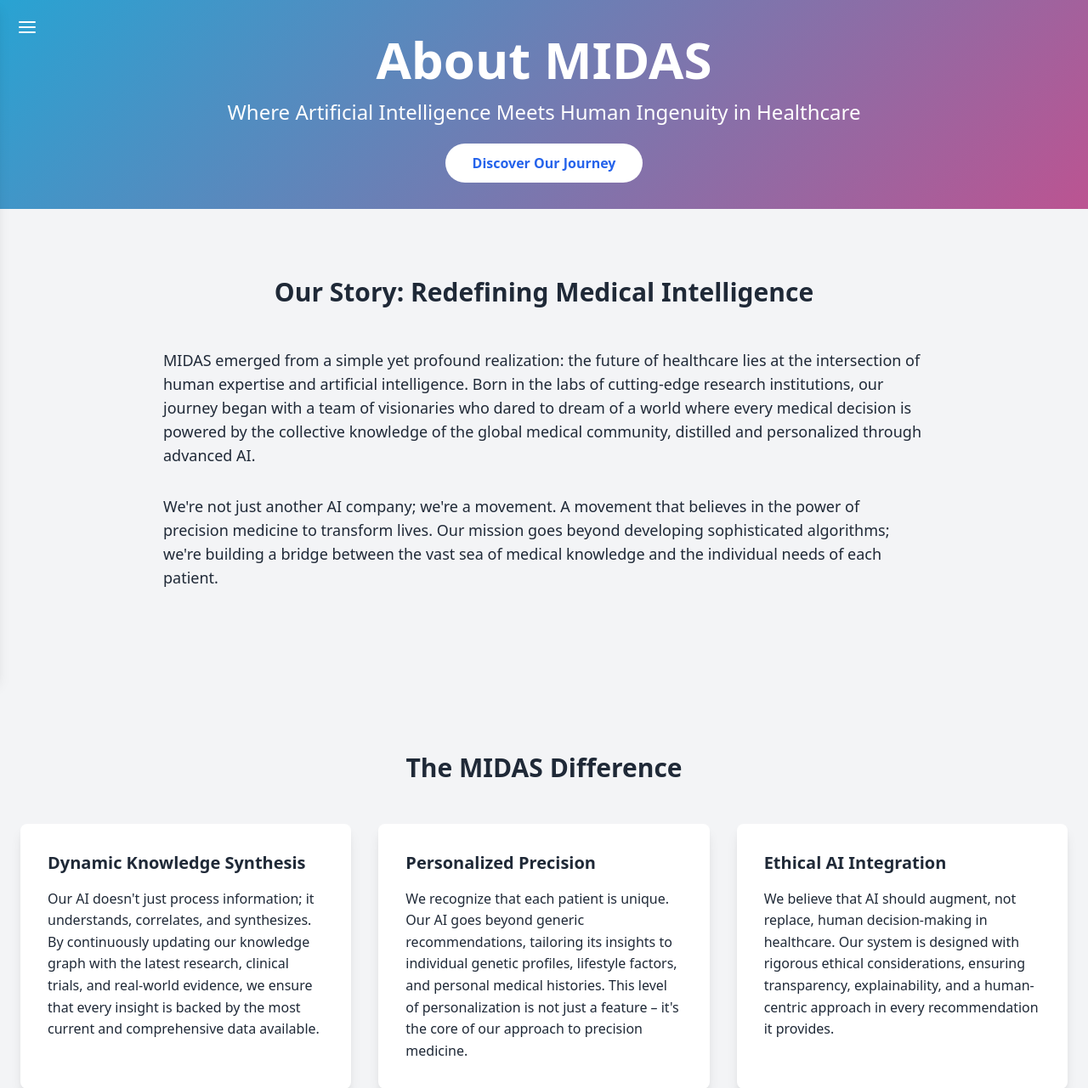
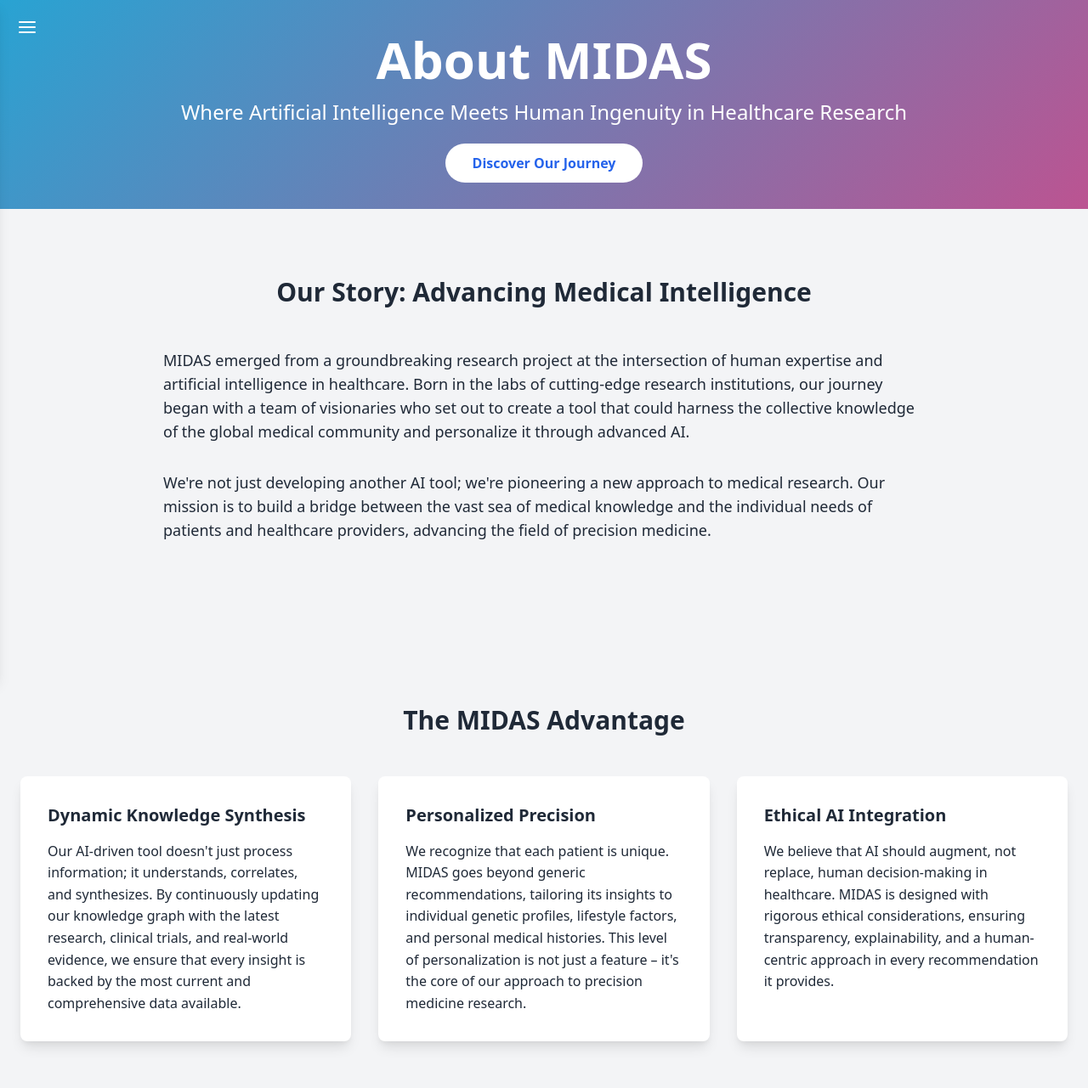
Before and after one commit to chemplusx/BioMed-KAI, a Python web app: template webapp/static/templates/about.html in a window 1280 px wide. Shown: the top 1281 px of the page at 85% size. Run offline with Jinja, Linux system fonts and the light colour scheme; the template is opened without the code that fills it, so the values that code supplies are empty.

Commit message:
Fix names and other stuff

```diff
--- a/compute-be/model/chat.py
+++ b/compute-be/model/chat.py
@@ -9,7 +9,7 @@ from pathlib import Path
 
 import logging
 
-logger = logging.getLogger('MEDAL-AI')
+logger = logging.getLogger('MIDAS')
 
 # from nltk_utils import bag_of_words, tokenize
 
@@ -47,7 +47,7 @@ def unload_model():
     model = None
     tokenizer = None
 
-bot_name = "MEDAL-AI"
+bot_name = "MIDAS"
 
 def get_response(sentence, callback):
     global model, tokenizer, rag_pipeline
--- a/compute-be/model/llama_if.py
+++ b/compute-be/model/llama_if.py
@@ -222,7 +222,7 @@ class LlamaCppModel:
             - Put the entire function call reply on one line
             - Always add your sources when using search results to answer the user query
 
-            You are Medal-AI, A medical chat assistant, who answers user queries like a professional Medical Expert.
+            You are MIDAS, A medical chat assistant, who answers user queries like a professional Medical Expert.
             Whenever and only when in need of more context use the fetch_context function with the required parameters.
             If its a known question without need of specific information, no need to use the function.
             When using the context, no need to apologize for not knowing the answer, just answer the query.
--- a/webapp/static/templates/about.html
+++ b/webapp/static/templates/about.html
@@ -30,14 +30,14 @@
     <div class="sidebar fixed top-0 left-0 h-full w-64 text-white shadow-lg z-50 transform transition-transform duration-300 ease-in-out"
         :class="{ 'translate-x-0': sidebarOpen, '-translate-x-full': !sidebarOpen }">
         <div class="p-6">
-            <img src="static/medal-logo.png" alt="MIDAS Logo" class="h-30 mb-8 filter invert">
+            <img src="static/midas-logo.png" alt="MIDAS Logo" class="h-30 mb-8 filter invert">
             <nav>
                 <ul class="space-y-4">
                     <li><a href="home"
                             class="text-gray-300 px-5 block py-2 hover:bg-blue-600 rounded transition duration-300">Home</a>
                     </li>
-                    <li><a href="medal-ai"
-                            class="text-gray-300 px-5 block py-2 hover:bg-blue-600 rounded transition duration-300">Medal-AI</a>
+                    <li><a href="midas"
+                            class="text-gray-300 px-5 block py-2 hover:bg-blue-600 rounded transition duration-300">MIDAS</a>
                     </li>
                     <li><a href="source"
                             class="text-gray-300 px-5 block py-2 hover:bg-blue-600 rounded transition duration-300">Knowledge Graph</a></li>
@@ -64,7 +64,7 @@
             </div>
             <div class="container mx-auto px-6 text-center">
                 <h1 class="text-5xl md:text-6xl font-bold mb-4">About MIDAS</h1>
-                <p class="text-2xl mb-8">Where Artificial Intelligence Meets Human Ingenuity in Healthcare</p>
+                <p class="text-2xl mb-8">Where Artificial Intelligence Meets Human Ingenuity in Healthcare Research</p>
                 <a href="#our-story" class="bg-white text-blue-600 font-bold py-3 px-8 rounded-full hover:bg-blue-100 transition duration-300">Discover Our Journey</a>
             </div>
         </section>
@@ -72,12 +72,12 @@
         <section id="our-story" class="py-20">
             <div class="container mx-auto px-6">
                 <div class="max-w-4xl mx-auto">
-                    <h2 class="text-3xl font-bold text-center mb-12">Our Story: Redefining Medical Intelligence</h2>
+                    <h2 class="text-3xl font-bold text-center mb-12">Our Story: Advancing Medical Intelligence</h2>
                     <p class="text-lg mb-8">
-                        MIDAS emerged from a simple yet profound realization: the future of healthcare lies at the intersection of human expertise and artificial intelligence. Born in the labs of cutting-edge research institutions, our journey began with a team of visionaries who dared to dream of a world where every medical decision is powered by the collective knowledge of the global medical community, distilled and personalized through advanced AI.
+                        MIDAS emerged from a groundbreaking research project at the intersection of human expertise and artificial intelligence in healthcare. Born in the labs of cutting-edge research institutions, our journey began with a team of visionaries who set out to create a tool that could harness the collective knowledge of the global medical community and personalize it through advanced AI.
                     </p>
                     <p class="text-lg mb-8">
-                        We're not just another AI company; we're a movement. A movement that believes in the power of precision medicine to transform lives. Our mission goes beyond developing sophisticated algorithms; we're building a bridge between the vast sea of medical knowledge and the individual needs of each patient.
+                        We're not just developing another AI tool; we're pioneering a new approach to medical research. Our mission is to build a bridge between the vast sea of medical knowledge and the individual needs of patients and healthcare providers, advancing the field of precision medicine.
                     </p>
                 </div>
             </div>
@@ -85,19 +85,19 @@
 
         <section class="py-20 bg-gray-100">
             <div class="container mx-auto px-6">
-                <h2 class="text-3xl font-bold text-center mb-12">The MIDAS Difference</h2>
+                <h2 class="text-3xl font-bold text-center mb-12">The MIDAS Advantage</h2>
                 <div class="grid grid-cols-1 md:grid-cols-3 gap-8">
                     <div class="feature-card bg-white p-8 rounded-lg shadow-lg">
                         <h3 class="text-xl font-bold mb-4">Dynamic Knowledge Synthesis</h3>
-                        <p>Our AI doesn't just process information; it understands, correlates, and synthesizes. By continuously updating our knowledge graph with the latest research, clinical trials, and real-world evidence, we ensure that every insight is backed by the most current and comprehensive data available.</p>
+                        <p>Our AI-driven tool doesn't just process information; it understands, correlates, and synthesizes. By continuously updating our knowledge graph with the latest research, clinical trials, and real-world evidence, we ensure that every insight is backed by the most current and comprehensive data available.</p>
                     </div>
                     <div class="feature-card bg-white p-8 rounded-lg shadow-lg">
                         <h3 class="text-xl font-bold mb-4">Personalized Precision</h3>
-                        <p>We recognize that each patient is unique. Our AI goes beyond generic recommendations, tailoring its insights to individual genetic profiles, lifestyle factors, and personal medical histories. This level of personalization is not just a feature – it's the core of our approach to precision medicine.</p>
+                        <p>We recognize that each patient is unique. MIDAS goes beyond generic recommendations, tailoring its insights to individual genetic profiles, lifestyle factors, and personal medical histories. This level of personalization is not just a feature – it's the core of our approach to precision medicine research.</p>
                     </div>
                     <div class="feature-card bg-white p-8 rounded-lg shadow-lg">
                         <h3 class="text-xl font-bold mb-4">Ethical AI Integration</h3>
-                        <p>We believe that AI should augment, not replace, human decision-making in healthcare. Our system is designed with rigorous ethical considerations, ensuring transparency, explainability, and a human-centric approach in every recommendation it provides.</p>
+                        <p>We believe that AI should augment, not replace, human decision-making in healthcare. MIDAS is designed with rigorous ethical considerations, ensuring transparency, explainability, and a human-centric approach in every recommendation it provides.</p>
                     </div>
                 </div>
             </div>
@@ -105,47 +105,42 @@
 
         <section class="py-20">
             <div class="container mx-auto px-6">
-                <h2 class="text-3xl font-bold text-center mb-12">Visionaries Behind MIDAS</h2>
+                <h2 class="text-3xl font-bold text-center mb-12">Researchers Behind MIDAS</h2>
                 <p class="text-xl text-center mb-12">
-                    Our team is a unique blend of medical experts, AI pioneers, and passionate innovators, all united by a common vision: to revolutionize healthcare through the power of AI.
+                    Our team is a unique blend of medical experts, AI researchers, and passionate innovators, all united by a common goal: to advance healthcare through the power of AI and data-driven insights.
                 </p>
                 <div class="grid grid-cols-1 md:grid-cols-3 gap-8">
                     <div class="team-card bg-white p-8 rounded-lg shadow-lg text-center">
                         <img src="static/scholar_mk.jpg" alt="Madhavi Kumari" class="rounded-full mx-auto mb-4">
                         <h3 class="text-xl font-bold mb-2">Madhavi Kumari</h3>
-                        <p class="text-gray-600">Lead Researcher & AI Architect</p>
-                        <!-- <p class="mt-4">A visionary in AI-driven healthcare, Madhavi's groundbreaking work in neural networks forms the backbone of MIDAS's intelligent systems.</p> -->
+                        <p class="text-gray-600">Lead Researcher</p>
                     </div>
                     <div class="team-card bg-white p-8 rounded-lg shadow-lg text-center">
-                        <img src="/api/placeholder/150/150" alt="Rohit Chauhan" class="rounded-full mx-auto mb-4">
+                        <img src="static/ds_swe.jpg" alt="Rohit Chauhan" class="rounded-full mx-auto mb-4">
                         <h3 class="text-xl font-bold mb-2">Rohit Chauhan</h3>
                         <p class="text-gray-600">Lead Data Scientist & Software Architect</p>
-                        <!-- <p class="mt-4">Rohit's expertise in big data analytics and software engineering drives the robust, scalable infrastructure powering MIDAS's insights.</p> -->
                     </div>
                     <div class="team-card bg-white p-8 rounded-lg shadow-lg text-center">
                         <img src="static/prof_pg.jpg" alt="Prof. Prabha Garg" class="rounded-full mx-auto mb-4">
                         <h3 class="text-xl font-bold mb-2">Prof. Prabha Garg</h3>
-                        <p class="text-gray-600">Chief Medical Advisor</p>
-                        <!-- <p class="mt-4">With decades of clinical experience, Prof. Garg ensures that MIDAS's innovations are grounded in real-world medical practice and ethics.</p> -->
+                        <p class="text-gray-600">Project Guide</p>
                     </div>
-
                 </div>
             </div>
         </section>
 
         <section class="py-20 bg-blue-600 text-white">
             <div class="container mx-auto px-6 text-center">
-                <h2 class="text-3xl font-bold mb-8">Join Us in Shaping the Future of Healthcare</h2>
-                <p class="text-xl mb-8">At MIDAS, we're not just developing technology; we're nurturing a community of forward-thinking healthcare professionals and institutions committed to pushing the boundaries of what's possible in medicine.</p>
-                <a href="#" class="bg-white text-blue-600 font-bold py-3 px-8 rounded-full hover:bg-blue-100 transition duration-300">Become a MIDAS Partner</a>
+                <h2 class="text-3xl font-bold mb-8">Join Us in Advancing Healthcare Research</h2>
+                <p class="text-xl mb-8">With MIDAS, we're not just developing technology; we're fostering a community of forward-thinking healthcare professionals and researchers committed to pushing the boundaries of what's possible in medicine.</p>
+                <a href="#" class="bg-white text-blue-600 font-bold py-3 px-8 rounded-full hover:bg-blue-100 transition duration-300">Collaborate with MIDAS</a>
             </div>
         </section>
     </main>
 
     <footer class="bg-gray-800 text-white py-8">
         <div class="container mx-auto px-6 text-center">
-            <p>&copy; 2024 MIDAS. Empowering Precision Medicine with Advanced AI and Dynamic Knowledge Graphs. All rights reserved.</p>
-            <p class="mt-4">Together, we're not just predicting the future of healthcare – we're creating it.</p>
+            <p>&copy; 2024 MIDAS Research Project. Advancing Precision Medicine with AI. All rights reserved.</p>
         </div>
     </footer>
 </body>
--- a/webapp/static/templates/contact.html
+++ b/webapp/static/templates/contact.html
@@ -44,14 +44,14 @@
     <div class="sidebar fixed top-0 left-0 h-full w-64 text-white shadow-lg z-50 transform transition-transform duration-300 ease-in-out"
         :class="{ 'translate-x-0': sidebarOpen, '-translate-x-full': !sidebarOpen }">
         <div class="p-6">
-            <img src="static/medal-logo.png" alt="MIDAS Logo" class="h-30 mb-8 filter invert">
+            <img src="static/midas-logo.png" alt="MIDAS Logo" class="h-30 mb-8 filter invert">
             <nav>
                 <ul class="space-y-4">
                     <li><a href="home"
                             class="text-gray-300 px-5 block py-2 hover:bg-blue-600 rounded transition duration-300">Home</a>
                     </li>
-                    <li><a href="medal-ai"
-                            class="text-gray-300 px-5 block py-2 hover:bg-blue-600 rounded transition duration-300">Medal-AI</a>
+                    <li><a href="midas"
+                            class="text-gray-300 px-5 block py-2 hover:bg-blue-600 rounded transition duration-300">MIDAS</a>
                     </li>
                     <li><a href="source"
                             class="text-gray-300 px-5 block py-2 hover:bg-blue-600 rounded transition duration-300">Knowledge Graph</a></li>
--- a/webapp/static/templates/home.html
+++ b/webapp/static/templates/home.html
@@ -18,14 +18,14 @@
     <div class="sidebar fixed top-0 left-0 h-full w-64 text-white shadow-lg z-50 transform transition-transform duration-300 ease-in-out"
         :class="{ 'translate-x-0': sidebarOpen, '-translate-x-full': !sidebarOpen }">
         <div class="p-6">
-            <img src="static/medal-logo.png" alt="MIDAS Logo" class="h-30 mb-8 filter invert">
+            <img src="static/midas-logo.png" alt="MIDAS Logo" class="h-30 mb-8 filter invert">
             <nav>
                 <ul class="space-y-4">
                     <li><a href="home"
                             class="text-white font-semibold px-5 block py-2 bg-blue-600 rounded transition duration-300">Home</a>
                     </li>
-                    <li><a href="medal-ai"
-                            class="text-gray-300 px-5 block py-2 hover:bg-blue-600 rounded transition duration-300">Medal-AI</a>
+                    <li><a href="midas"
+                            class="text-gray-300 px-5 block py-2 hover:bg-blue-600 rounded transition duration-300">MIDAS</a>
                     </li>
                     <li><a href="source"
                             class="text-gray-300 px-5 block py-2 hover:bg-blue-600 rounded transition duration-300">Knowledge Graph</a></li>
--- a/webapp/static/templates/sources.html
+++ b/webapp/static/templates/sources.html
@@ -32,14 +32,14 @@
     <div class="sidebar fixed top-0 left-0 h-full w-64 text-white shadow-lg z-50 transform transition-transform duration-300 ease-in-out"
         :class="{ 'translate-x-0': sidebarOpen, '-translate-x-full': !sidebarOpen }">
         <div class="p-6">
-            <img src="static/medal-logo.png" alt="MIDAS Logo" class="h-30 mb-8 filter invert">
+            <img src="static/midas-logo.png" alt="MIDAS Logo" class="h-30 mb-8 filter invert">
             <nav>
                 <ul class="space-y-4">
                     <li><a href="home"
                             class="text-white font-semibold px-5 block py-2 bg-blue-600 rounded transition duration-300">Home</a>
                     </li>
-                    <li><a href="medal-ai"
-                            class="text-gray-300 px-5 block py-2 hover:bg-blue-600 rounded transition duration-300">Medal-AI</a>
+                    <li><a href="midas"
+                            class="text-gray-300 px-5 block py-2 hover:bg-blue-600 rounded transition duration-300">MIDAS</a>
                     </li>
                     <li><a href="source"
                             class="text-gray-300 px-5 block py-2 hover:bg-blue-600 rounded transition duration-300">Knowledge Graph</a></li>
```
Also changed, not shown: webapp/static/templates/midas.html (renamed from webapp/static/templates/medal-ai.html, +4 -4 lines), webapp/static/assets/ds_swe.jpg (added), webapp/static/assets/midas-logo.png (added), 5 other files.
